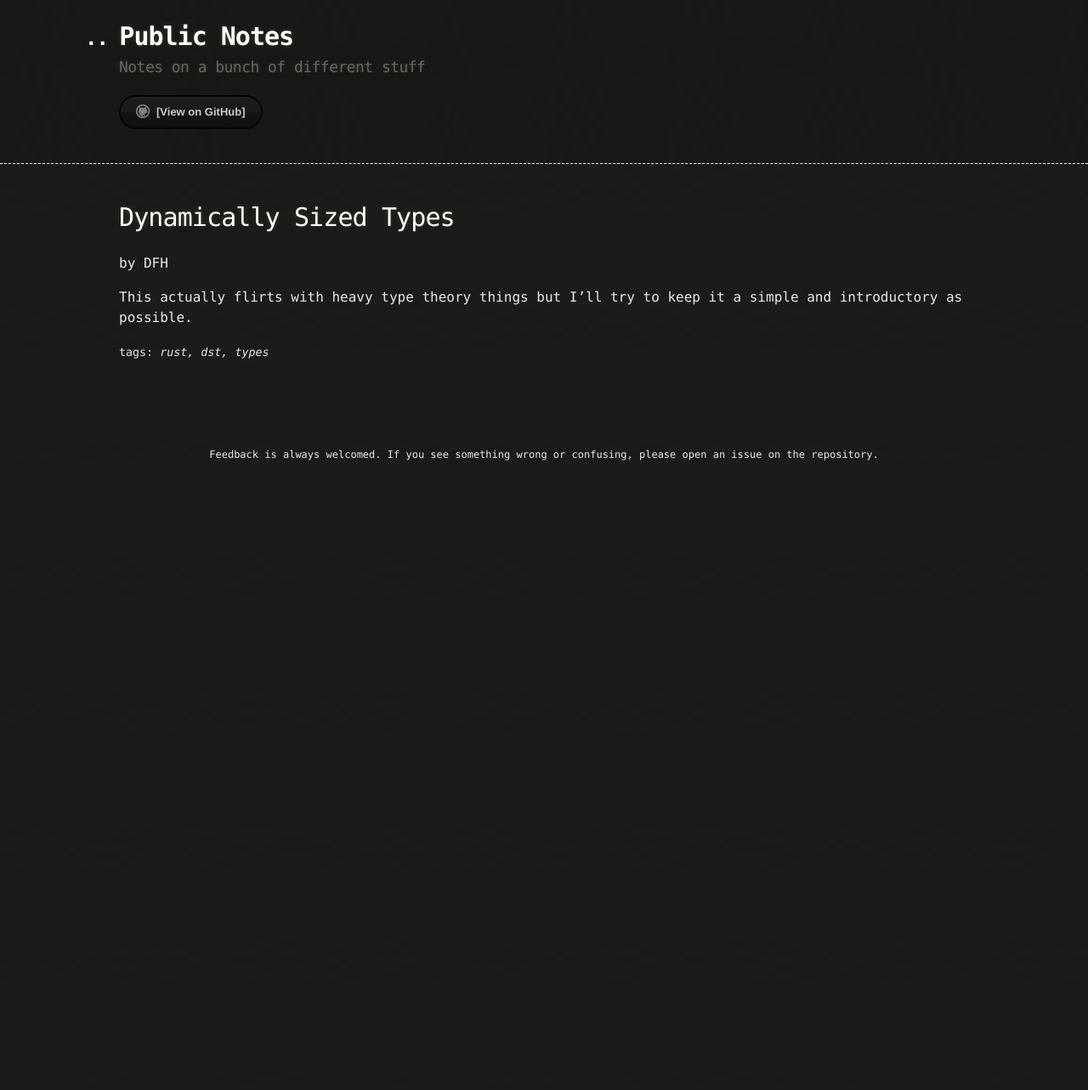
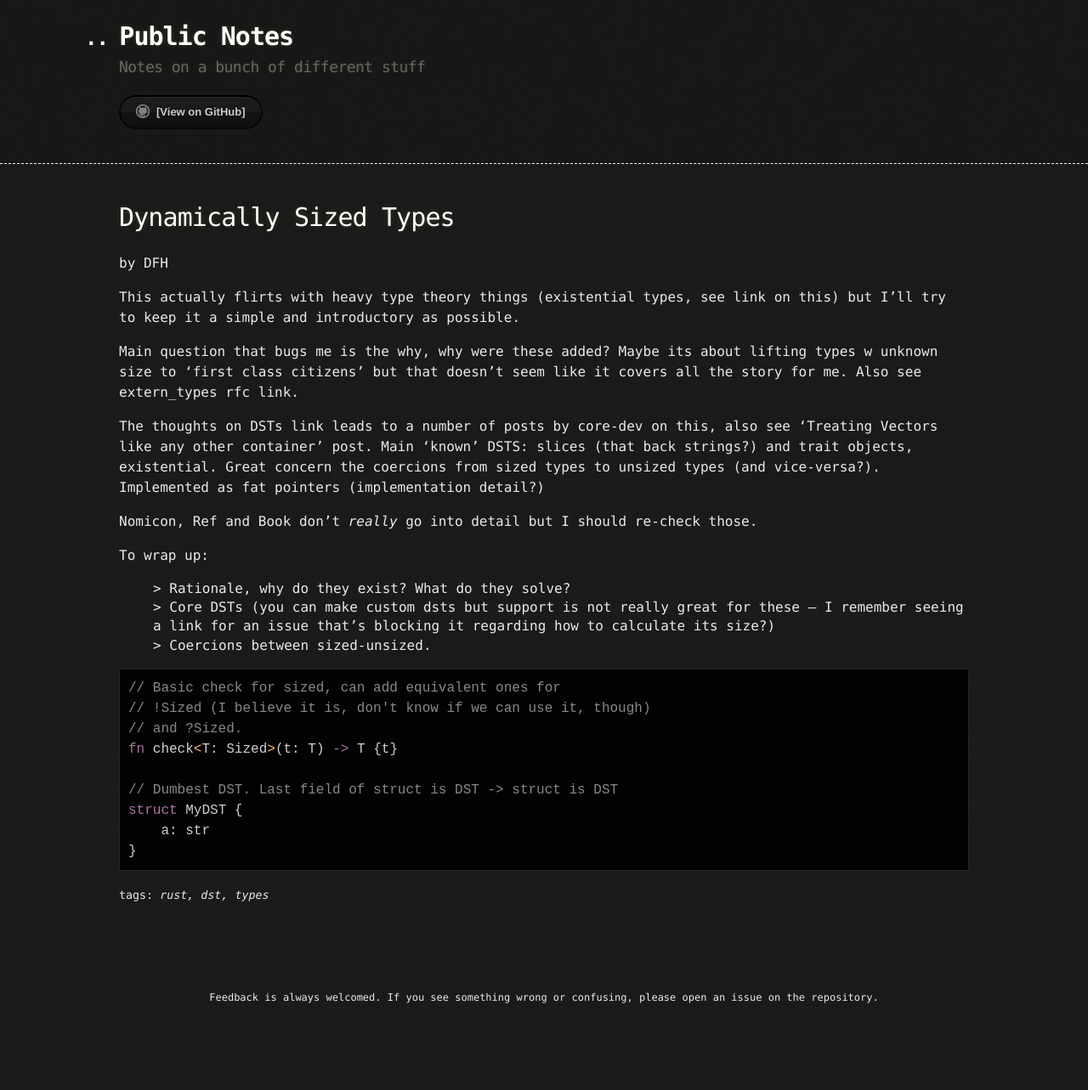
Before and after one commit to DimitrisJim/PubNotes, a Jekyll site: the page built from Rust/DST.md, in a window 1280 px wide. Shown: the whole page at 85% size. Built offline with Jekyll 4.4.1, drawn with Linux system fonts in a browser that asks for light colours; before the commit the page ends 900 px from its top, so only the background shows below that.

Commit message:
Fix link error in rust index, add draft for dst's, add C subfolder.

````diff
--- a/Rust/DST.md
+++ b/Rust/DST.md
@@ -4,8 +4,31 @@ title: Dynamically Sized Types
 tags: rust, dst, types
 ---
 
-This actually flirts with heavy type theory things but I'll try to keep it a simple and introductory as possible.
+This actually flirts with heavy type theory things (existential types, see link on this) but I'll try to keep it a simple and introductory as possible.
 
+Main question that bugs me is the why, why were these added? Maybe its about lifting types w unknown size to 'first class citizens' but that doesn't seem like it covers all the story for me. Also see extern_types rfc link.
+
+The thoughts on DSTs link leads to a number of posts by core-dev on this, also see 'Treating Vectors like any other container' post. Main 'known' DSTS: slices (that back strings?) and trait objects, existential. Great concern the coercions from sized types to unsized types (and vice-versa?). Implemented as fat pointers (implementation detail?)
+
+Nomicon, Ref and Book don't *really* go into detail but I should re-check those.
+
+To wrap up:
+
+ - Rationale, why do they exist? What do they solve?
+ - Core DSTs (you can make custom dsts but support is not really great for these -- I remember seeing a link for an issue that's blocking it regarding how to calculate its size?)
+ - Coercions between sized-unsized.
+
+```rust
+// Basic check for sized, can add equivalent ones for
+// !Sized (I believe it is, don't know if we can use it, though)
+// and ?Sized.
+fn check<T: Sized>(t: T) -> T {t}
+
+// Dumbest DST. Last field of struct is DST -> struct is DST
+struct MyDST {
+    a: str
+}
+```
 
 
 [dstNom]: https://doc.rust-lang.org/nomicon/exotic-sizes.html
````
Also changed, not shown: other parts of Rust/DST.md (+1 -0 lines), C/Align.md (added, +7 -0 lines), C/index.md (added, +7 -0 lines), Rust/index.md (+4 -1 lines), index.md (+1 -0 lines).
